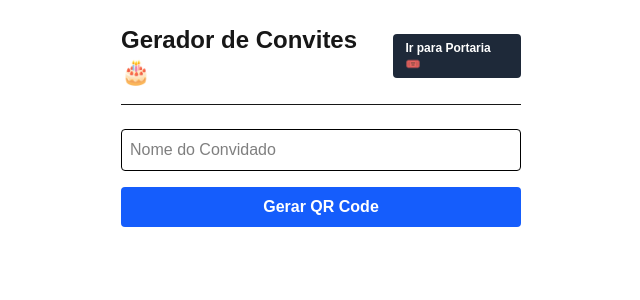
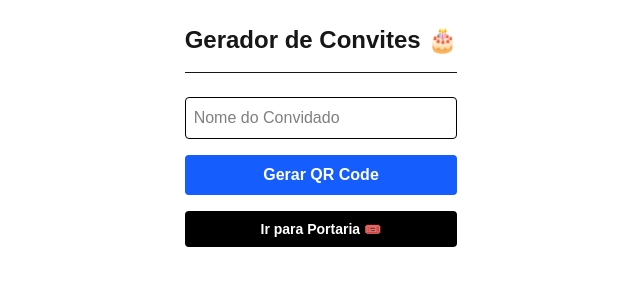
Before and after one commit to Thiago87dev/aniversario, a Next.js app: page / in a window 1280 px wide. Shown: the top 300 px of the page, without its empty margins (319-959 px from the left). Built offline with nearby package versions, Linux system fonts and the light colour scheme.

Commit message:
puting btn to scan in the botton

```diff
--- a/src/app/page.tsx
+++ b/src/app/page.tsx
@@ -87,12 +87,6 @@ export default function GeradorConvite() {
 
       <div className='flex justify-between items-center border-b pb-4 mb-2'>
         <h1 className='text-2xl font-bold'>Gerador de Convites 🎂</h1>
-        <Link
-          href="/scanner"
-          className="bg-gray-800 text-white px-3 py-1.5 rounded text-xs font-semibold hover:bg-gray-900 transition-colors"
-        >
-          Ir para Portaria 🎟️
-        </Link>
       </div>
 
       <input
@@ -127,6 +121,13 @@ export default function GeradorConvite() {
           </div>
         </div>
       )}
+
+        <Link
+          href="/scanner"
+          className='block text-center bg-black hover:bg-gray-700 text-white p-2 rounded text-sm font-semibold transition-colors'
+        >
+          Ir para Portaria 🎟️
+        </Link>
     </main>
   );
 }
```
